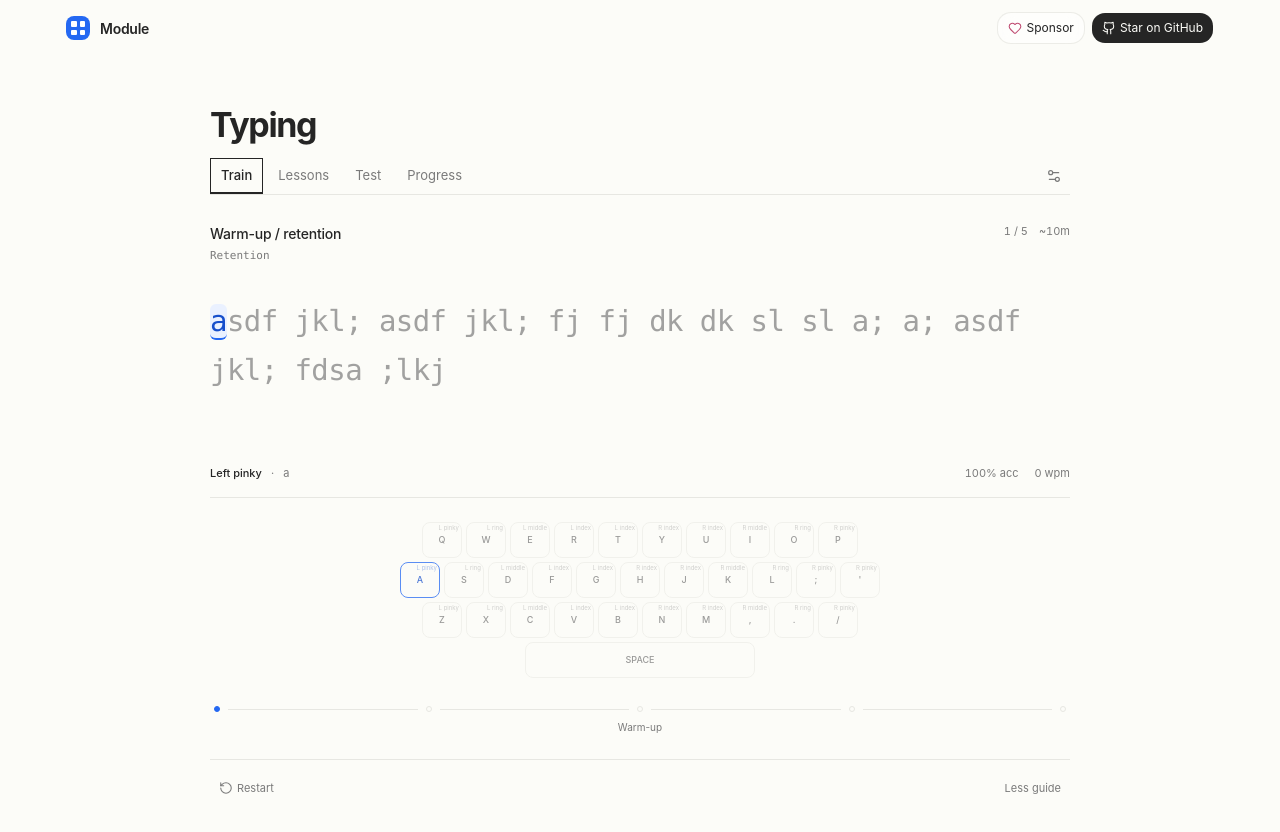
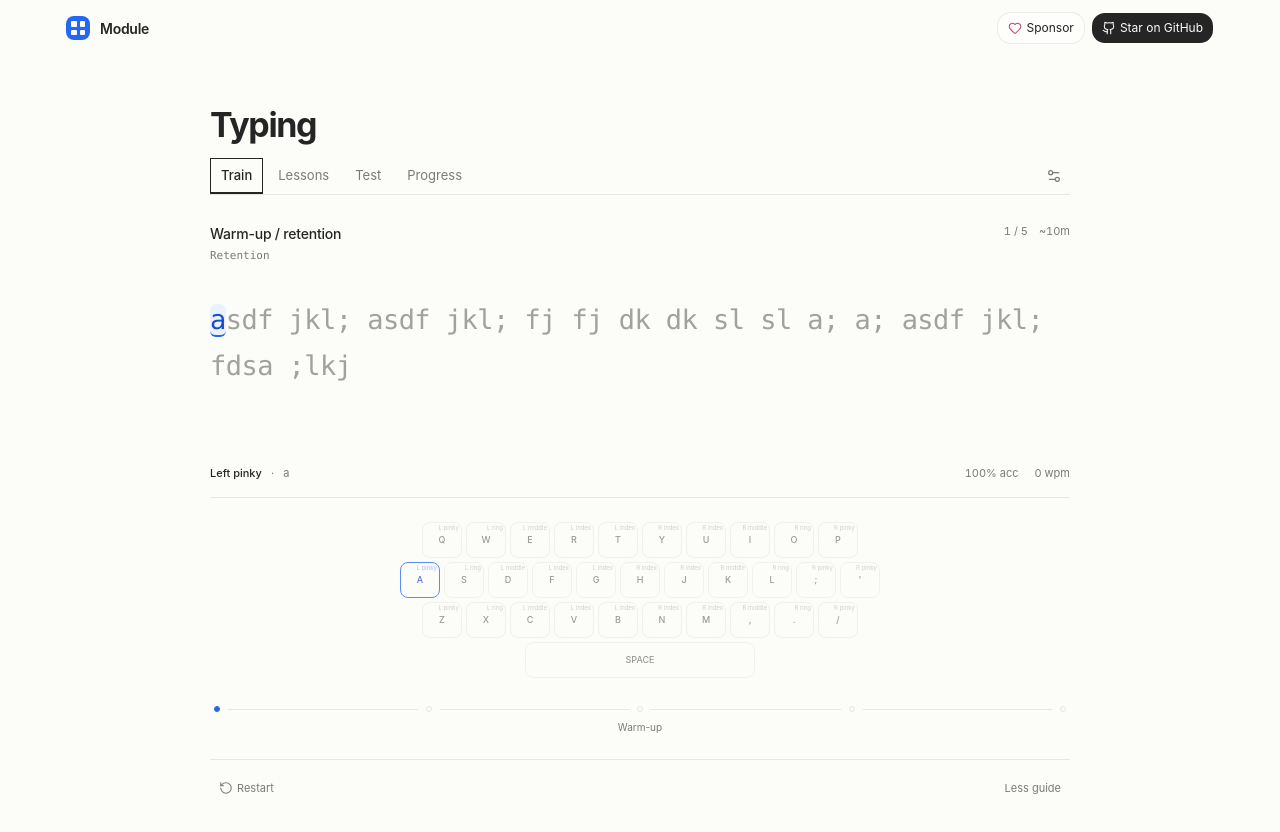
Before and after one commit to howlil/modu-app, a SvelteKit app: page /typing in a window 1280 px wide. Shown: the top 832 px of the page. Built offline with nearby package versions, Linux system fonts and the light colour scheme.

Commit message:
fix(typing): make typing arena wrap safely

```diff
--- a/src/routes/typing/+page.svelte
+++ b/src/routes/typing/+page.svelte
@@ -371,6 +371,22 @@
     return '';
   }
 
+  function textRuns(text: string) {
+    const runs: Array<{ text: string; start: number; whitespace: boolean }> = [];
+    const matcher = /\S+|\s+/g;
+    let match: RegExpExecArray | null;
+
+    while ((match = matcher.exec(text)) !== null) {
+      runs.push({
+        text: match[0],
+        start: match.index,
+        whitespace: /^\s+$/.test(match[0])
+      });
+    }
+
+    return runs;
+  }
+
   function characterClass(characterIndex: number) {
     const isCurrent = characterIndex === typedIndex;
 
@@ -485,15 +501,25 @@
         </div>
 
         <div
-          class="mt-8 min-h-[168px] min-w-0 max-w-full outline-none ring-ring focus-visible:ring-2 max-[640px]:mt-7 max-[640px]:min-h-[150px]"
+          class="mt-8 w-full min-h-[168px] min-w-0 max-w-full overflow-x-clip outline-none ring-ring focus-visible:ring-2 max-[640px]:mt-7 max-[640px]:min-h-[150px]"
           role="textbox"
           aria-label="Typing practice"
           aria-multiline="true"
           tabindex="0"
         >
-          <div class="max-w-full whitespace-pre-wrap break-words font-mono text-[clamp(21px,3.1vw,29px)] leading-[1.7] tracking-[-0.02em] text-muted-foreground/70 [overflow-wrap:anywhere]">
-            {#each [...drillText] as character, characterIndex}
-              <span class={characterClass(characterIndex)}>{character}</span>
+          <div class="block w-full min-w-0 max-w-full overflow-x-clip font-mono text-[clamp(20px,2.8vw,27px)] leading-[1.72] tracking-[-0.02em] text-muted-foreground/70">
+            {#each textRuns(drillText) as run}
+              {#if run.whitespace}
+                {#each [...run.text] as character, localIndex}
+                  <span class={characterClass(run.start + localIndex)}> </span><wbr />
+                {/each}
+              {:else}
+                <span class="inline-block max-w-full break-all align-baseline">
+                  {#each [...run.text] as character, localIndex}
+                    <span class={characterClass(run.start + localIndex)}>{character}</span>
+                  {/each}
+                </span>
+              {/if}
             {/each}
           </div>
         </div>
@@ -662,14 +688,24 @@
         </div>
 
         <div
-          class="mt-8 min-h-[180px] min-w-0 max-w-full outline-none ring-ring focus-visible:ring-2"
+          class="mt-8 w-full min-h-[180px] min-w-0 max-w-full overflow-x-clip outline-none ring-ring focus-visible:ring-2"
           role="textbox"
           aria-label="Typing test"
           tabindex="0"
         >
-          <div class="max-w-full whitespace-pre-wrap break-words font-mono text-[clamp(21px,3.1vw,29px)] leading-[1.7] tracking-[-0.02em] text-muted-foreground/70 [overflow-wrap:anywhere]">
-            {#each [...drillText] as character, characterIndex}
-              <span class={characterClass(characterIndex)}>{character}</span>
+          <div class="block w-full min-w-0 max-w-full overflow-x-clip font-mono text-[clamp(20px,2.8vw,27px)] leading-[1.72] tracking-[-0.02em] text-muted-foreground/70">
+            {#each textRuns(drillText) as run}
+              {#if run.whitespace}
+                {#each [...run.text] as character, localIndex}
+                  <span class={characterClass(run.start + localIndex)}> </span><wbr />
+                {/each}
+              {:else}
+                <span class="inline-block max-w-full break-all align-baseline">
+                  {#each [...run.text] as character, localIndex}
+                    <span class={characterClass(run.start + localIndex)}>{character}</span>
+                  {/each}
+                </span>
+              {/if}
             {/each}
           </div>
         </div>
```
